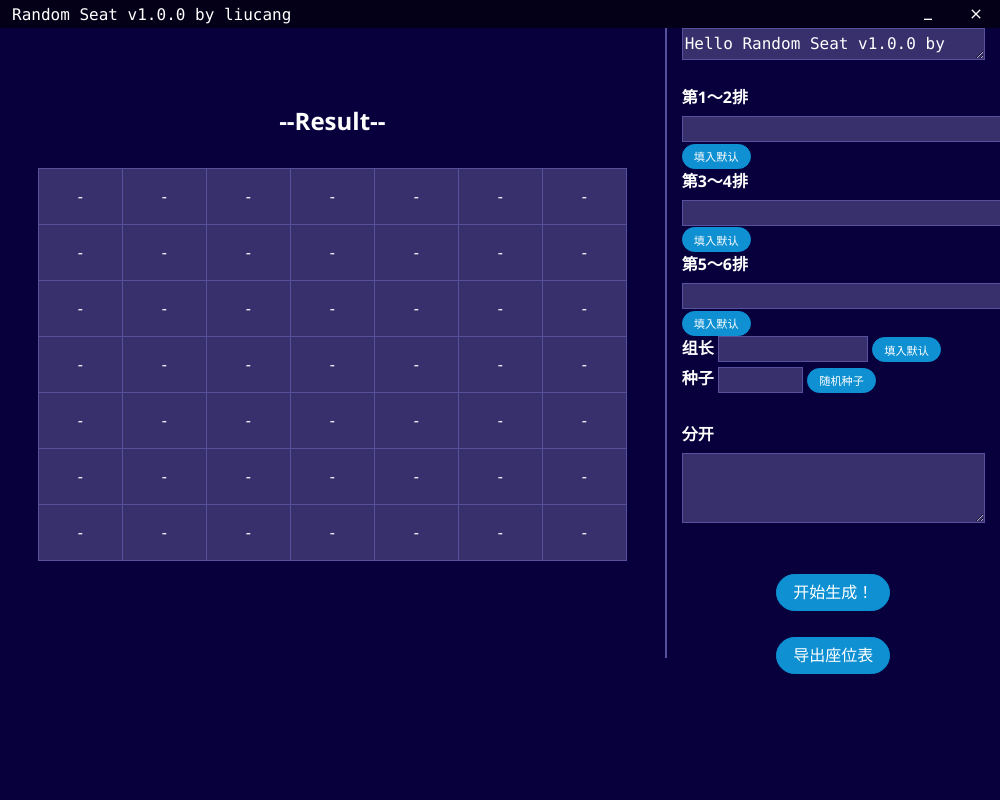
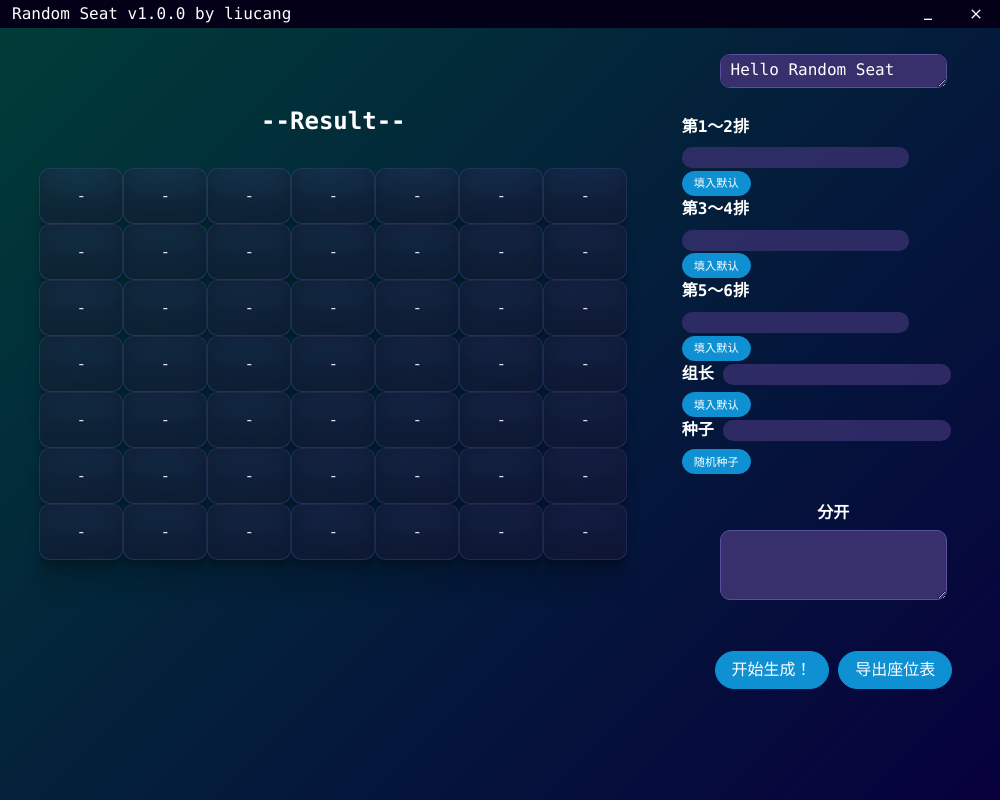
Before and after one commit to IceCang/RandomSeat, an Electron app: page index.html in a window 1000 px wide. Drawn offline with Linux system fonts and the light colour scheme.

Commit message:
美化UI

```diff
--- a/app.css
+++ b/app.css
@@ -1,11 +1,15 @@
-body, html, div {
+body,
+html,
+div {
     padding: 0;
     margin: 0;
-    background: #07003D;
+    background: #07003D00;
     color: white;
+    font-family: "Consolas";
 }
 
 body {
+    background: linear-gradient(135deg, #003d38, #07003D) !important;
     -webkit-app-region: no-drag;
     -webkit-user-select: none;
     height: 100%;
@@ -67,7 +71,6 @@ button {
 
 .title {
     padding-left: 12px;
-    font-family: "Consolas";
 }
 
 .main-container {
@@ -75,12 +78,12 @@ button {
     height: 630px;
 }
 
-.main-grid{
+.main-grid {
     height: inherit;
 }
 
 .lft-p {
-	border-right: #57509D solid 2px;
+    /* border-right: #57509D solid 2px; */
     text-align: center;
 }
 
@@ -88,19 +91,26 @@ button {
     text-align: center;
 }
 
+.tl {
+    text-align: left;
+    width: fit-content;
+    margin: 0 auto;
+}
+
 table {
     margin: 0 auto;
+    border-collapse: separate !important;
 }
 
 table>tbody>tr>td {
     text-align: center;
     height: 56px;
     width: 84px;
-	border: 1px solid #57509D;
+    /* border: 1px solid #57509D; */
 }
 
 .mt {
-	background: #37306D;
+    /* background: #37306D; */
     margin-top: 28px;
 }
 
@@ -115,7 +125,7 @@ table>tbody>tr>td {
 
 .log {
     width: 100%;
-	height: 22%;
+    height: 7%;
 }
 
 .log-box {
@@ -127,10 +137,35 @@ table>tbody>tr>td {
     font-family: "Consolas";
 }
 
-input {
-    background: #37306D;
+input, textarea {
+    /* width: fill-available; */
+    width: min(75%, var(--expected-w));
+    /* width: var(--expected-w); */
+    max-width: 400px;
+    background: rgba(55, 48, 110, 0.8);
     border: 1px solid #57509D;
+    border-radius: 10px;
+    padding-left: 10px;
+    padding-right: 10px;
     font-family: "Consolas";
+    outline:none;
+    border: none;
+    transition: .5s ease;
+}
+
+::-webkit-scrollbar {
+    display: none;
+}
+
+@media (max-width: 1024px) {
+    input, textarea {
+        width: 75% !important;
+    }
+}
+
+input:focus, textarea:focus{
+    /* background-color:#003d38; */
+    background-color: hsla(247, 39%, 50%, 0.8);
 }
 
 .control-box {
@@ -144,11 +179,36 @@ input {
     background: #97509D;
 }
 
-.lineinput {
+/* .lineinput {
     width: 130px;
-}
+} */
 
-.lineinput + button {
+.lineinput+button {
     height: 25px;
     font-size: 0.7em;
 }
+
+td {
+    width: 700px;
+    height: 375px;
+    /* display: inline-flex; */
+    align-items: center;
+    justify-content: center;
+    color: hsl(245, 32%, 90%);
+    background: rgba(87, 80, 157, 0.25);
+    /* box-shadow: 0 8px 32px 0 rgba( 31, 38, 135, 0.37 ); */
+    backdrop-filter: blur(4px);
+    -webkit-backdrop-filter: blur(4px);
+    border-radius: 10px;
+    border: 1px solid rgba(87, 80, 157, 0.1);
+    box-shadow: rgba(0, 0, 0, 0.17) 0px -23px 25px 0px inset, rgba(0, 0, 0, 0.15) 0px -36px 30px 0px inset, rgba(0, 0, 0, 0.1) 0px -79px 40px 0px inset, rgba(0, 0, 0, 0.06) 0px 2px 1px, rgba(0, 0, 0, 0.09) 0px 4px 2px, rgba(0, 0, 0, 0.09) 0px 8px 4px, rgba(0, 0, 0, 0.09) 0px 16px 8px, rgba(0, 0, 0, 0.09) 0px 32px 16px;
+    /* gap: 20px;
+    z-index: 1;
+    border-radius: 10px;
+    backdrop-filter: blur(5px);
+    background-color: rgba(87,80,157, 0.1);
+    box-shadow: rgba(0, 0, 0, 0.3) 2px 8px 8px;
+    border: 2px rgba(255,255,255,0.4) solid;
+    border-bottom: 2px rgba(40,40,40,0.35) solid;
+    border-right: 2px rgba(40,40,40,0.35) solid; */
+}
--- a/index.html
+++ b/index.html
@@ -17,33 +17,31 @@
     </div>
 	<div class="main-container">
     <div class="am-g main-grid">
-        <div class="am-u-md-8 main-grid lft-p">
+        <div class="am-u-lg-6 am-u-md-8 main-grid lft-p">
             <br>
 			<h1><center>--Result--</center></h1>
 			<span id="tb"></span>
 		</div>
-		<div class="am-u-md-4 main-grid">
-			<div class="log" style="height: 5%;">
-				<textarea readonly class="log-box"></textarea>
-			</div>
-			<div class="control">
+		<div class="am-u-lg-6 am-u-md-4 main-grid">
+			<div class="control tc">
                 <br>
-				<label>第1～2排</label>&nbsp;<input class="lineinput" id="ot" style="width:320px"> <button type="button" class="am-btn am-btn-primary am-round" id="fill1">填入默认</button> <br>
-                <label>第3～4排</label>&nbsp;<input class="lineinput" id="tf" style="width:320px"> <button type="button" class="am-btn am-btn-primary am-round" id="fill2">填入默认</button> <br>
-                <label>第5～6排</label>&nbsp;<input class="lineinput" id="fs" style="width:320px"> <button type="button" class="am-btn am-btn-primary am-round" id="fill3">填入默认</button> <br>
-                <label>组长</label>&nbsp;<input class="lineinput" id="zz" style="width:150px"> <button type="button" class="am-btn am-btn-primary am-round" id="fill4">填入默认</button> <br>
-                <label>种子</label>&nbsp;<input class="lineinput" id="seed" style="width:85px"> <button type="button" class="am-btn am-btn-primary am-round" id="random seed">随机种子</button> <br>
+			    <div class="log">
+				    <textarea readonly class="log-box"></textarea>
+			    </div>
                 <br>
-                <label>分开</label><textarea class="control-box" id="spl"></textarea><br>
+                <div class="tl">
+				<label>第1～2排</label>&nbsp;<input class="lineinput" id="ot" style="width:375px"> <button type="button" class="am-btn am-btn-primary am-round" id="fill1">填入默认</button> <br>
+                <label>第3～4排</label>&nbsp;<input class="lineinput" id="tf" style="width:375px"> <button type="button" class="am-btn am-btn-primary am-round" id="fill2">填入默认</button> <br>
+                <label>第5～6排</label>&nbsp;<input class="lineinput" id="fs" style="width:375px"> <button type="button" class="am-btn am-btn-primary am-round" id="fill3">填入默认</button> <br>
+                <label>组长</label>&nbsp;<input class="lineinput" id="zz" style="width:190px"> <button type="button" class="am-btn am-btn-primary am-round" id="fill4">填入默认</button> <br>
+                <label>种子</label>&nbsp;<input class="lineinput" id="seed" style="width:100px"> <button type="button" class="am-btn am-btn-primary am-round" id="random seed">随机种子</button> <br>
+                </div>
+                <br>
+                <label>分开</label> <br> <textarea class="control-box" id="spl"></textarea><br>
                 <label style="display: none;">享受生活</label><textarea style="display: none;" class="control-box" id="com"></textarea><br>
                 <br>
-                <div class="tc">
-                    <button type="button" class="am-btn am-btn-primary am-round" id="generate">开始生成！</button>
-                </div>
-                <br>
-                <div class="tc">
-                    <button type="button" class="am-btn am-btn-primary am-round" id="export">导出座位表</button>
-                </div>
+                <button type="button" class="am-btn am-btn-primary am-round" id="generate">开始生成！</button>
+                <button type="button" class="am-btn am-btn-primary am-round" id="export">导出座位表</button>
 			</div>
 		</div>
     </div>
```
Lines whose indentation alone changed are shown as unchanged.
